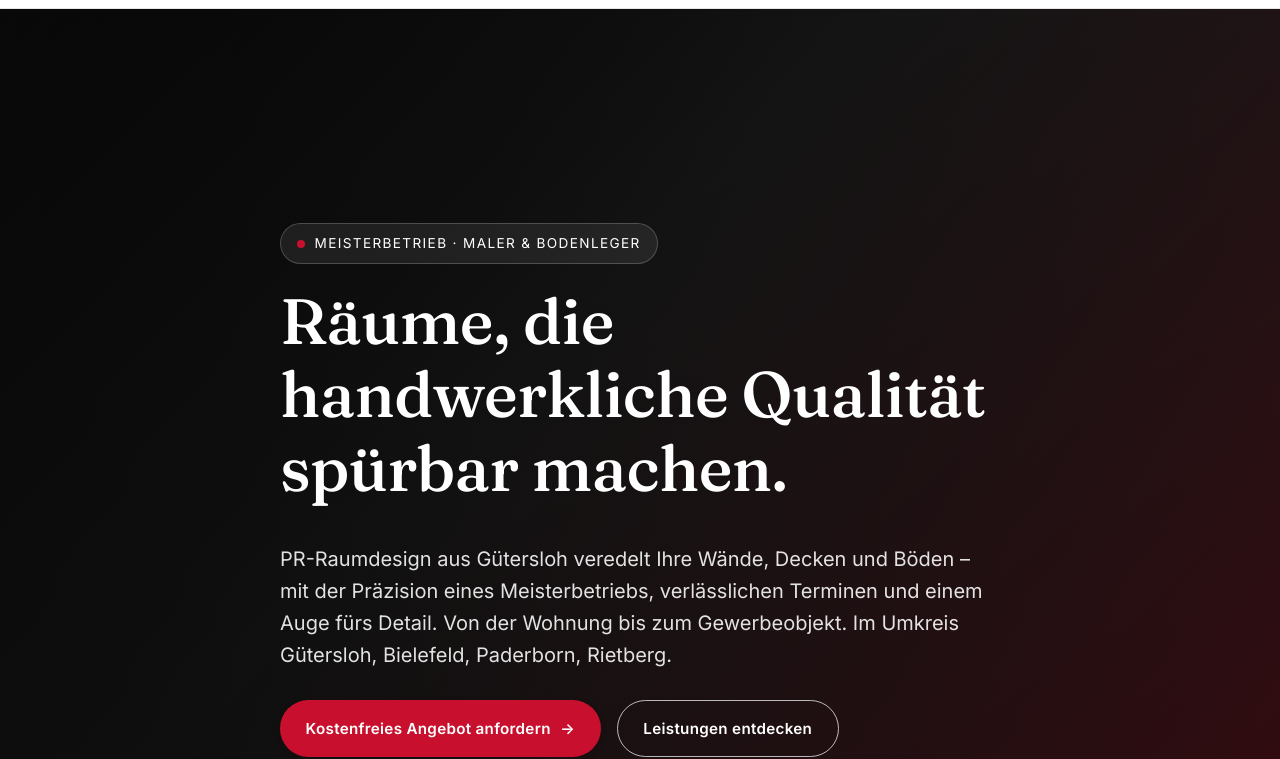
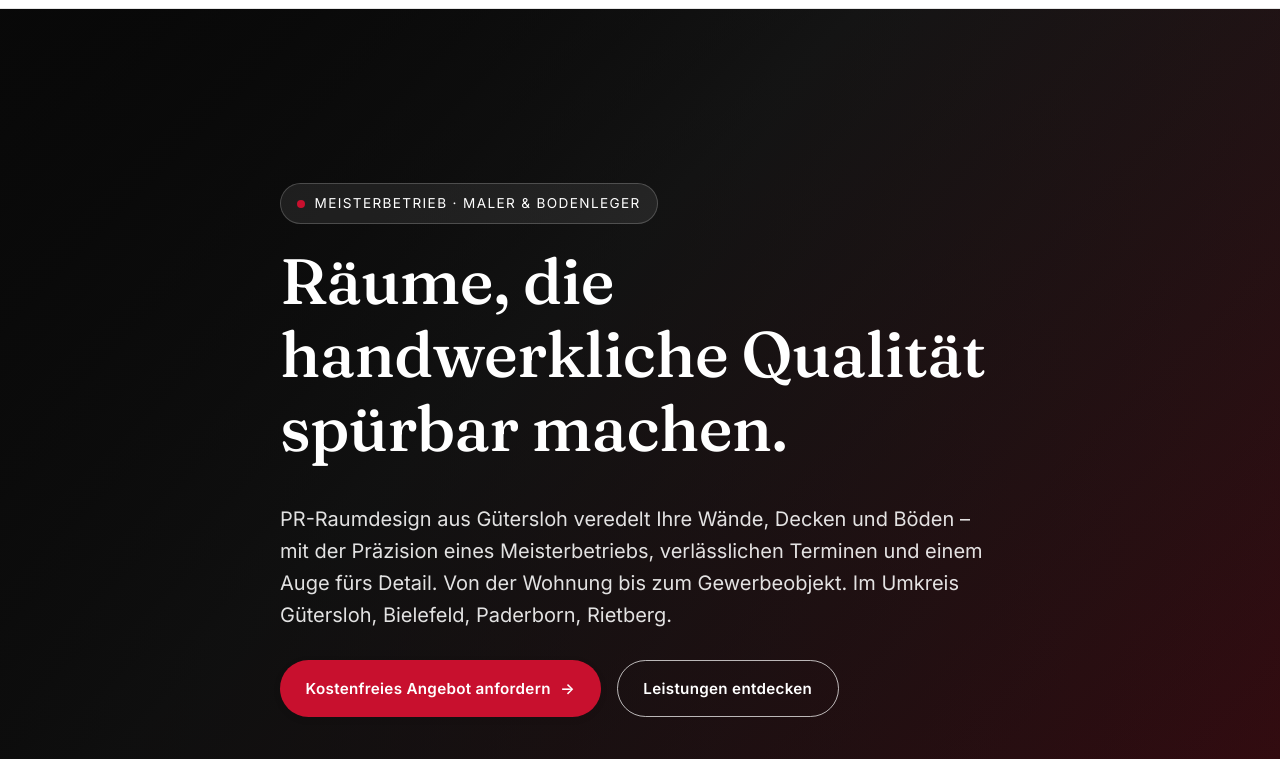
Before and after one commit to da77d/PR, a website: page index.html in a window 1280 px wide. Shown: the part 70-829 px from the top of the page. Drawn offline with Linux system fonts and the light colour scheme.

Commit message:
Add files via upload

```diff
--- a/styles.css
+++ b/styles.css
@@ -238,7 +238,6 @@ section { padding: var(--section-y) 0; }
 /* ---------- Hero ---------- */
 .hero {
   position: relative;
-  min-height: min(85vh, 780px);
   display: grid;
   align-items: center;
   overflow: hidden;
@@ -252,7 +251,7 @@ section { padding: var(--section-y) 0; }
     var(--hero-image, linear-gradient(135deg, #1a1a1a, #000000)) center/cover no-repeat;
   z-index: -1;
 }
-.hero-inner { color: #fff; padding: 7rem 0 5rem; max-width: 720px; }
+.hero-inner { color: #fff; padding: 4.5rem 0 3.5rem; max-width: 720px; }
 .hero h1 { color: #fff; }
 .hero p.lead { color: rgba(255,255,255,0.88); font-size: 1.25rem; }
 .hero .cta-row { display: flex; gap: 1rem; flex-wrap: wrap; margin-top: 1.8rem; }
```
